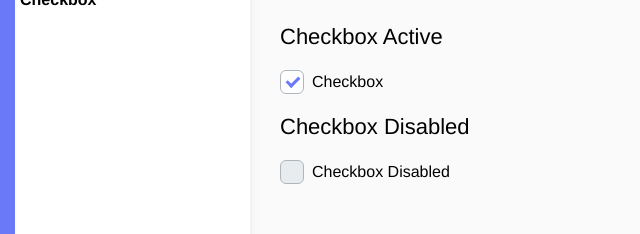
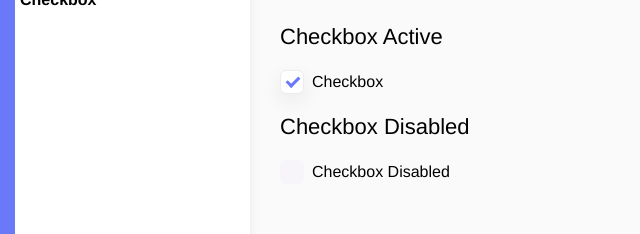
Before and after one commit to Julyme3/ui-components, a Vue app: page /checkbox in a window 1280 px wide. Shown: the part 147-381 px from the top of the page, without its empty margins (0-640 px from the left). Built offline with nearby package versions, Linux system fonts and the light colour scheme.

Commit message:
fix styles for checkbox component

```diff
--- a/src/components/checkbox/Checkbox.vue
+++ b/src/components/checkbox/Checkbox.vue
@@ -52,14 +52,18 @@ const localState = computed({
     align-items: center;
     user-select: none;
   }
-  &:checked + .checkbox-mark:after {
-    content: '';
+  &:checked + .checkbox-mark {
+    box-shadow: 0px 7px 20px rgba(0, 0, 0, 0.07);
+
+    &:after {
+      content: '';
+    }
   }
   &-mark {
     position: relative;
     height: 24px;
     width: 24px;
-    border: 1px solid #adb5bd;
+    border: 1px solid var(--grey);
     border-radius: 6px;
     background-color: #fff;
 
@@ -70,14 +74,15 @@ const localState = computed({
       top: 3px;
       width: 5px;
       height: 10px;
-      border: solid #6979f8;
+      border: solid var(--blue);
       border-width: 0 3px 3px 0;
       transform: rotate(45deg);
     }
   }
 
   &:disabled + .checkbox-mark {
-    background-color: #e9ecef;
+    background-color: var(--grey-dark);
+    border-color: var(--grey-dark);
   }
 }
 </style>
--- a/src/styles/main.less
+++ b/src/styles/main.less
@@ -11,6 +11,9 @@
   --warning-hover: #ffc7a6;
   --danger: #ff647c;
   --danger-hover: #fdafbb;
+  --blue: #6979f8;
+  --grey: #ecebed;
+  --grey-dark: #f7f5f9;
 }
 
 * {
```
